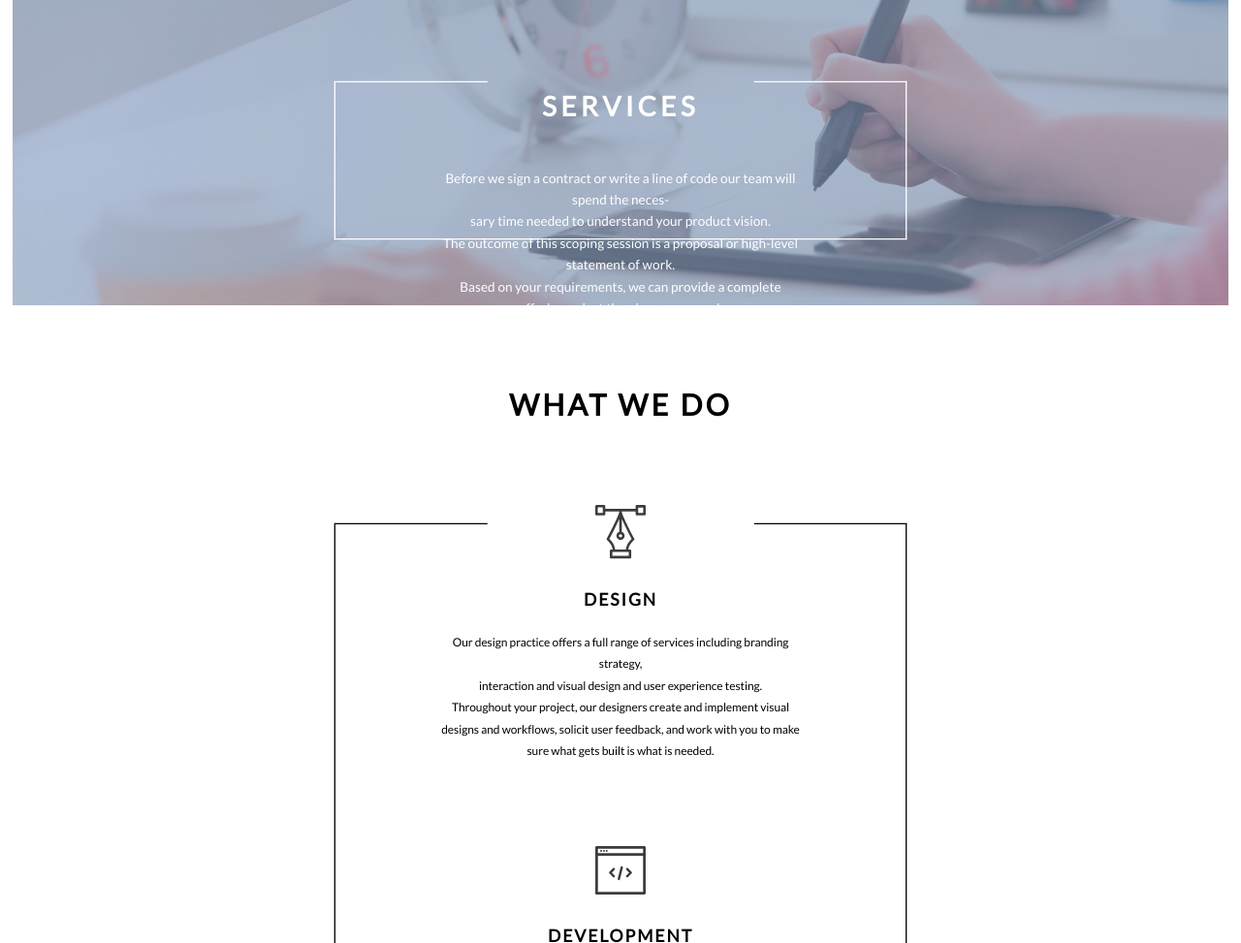
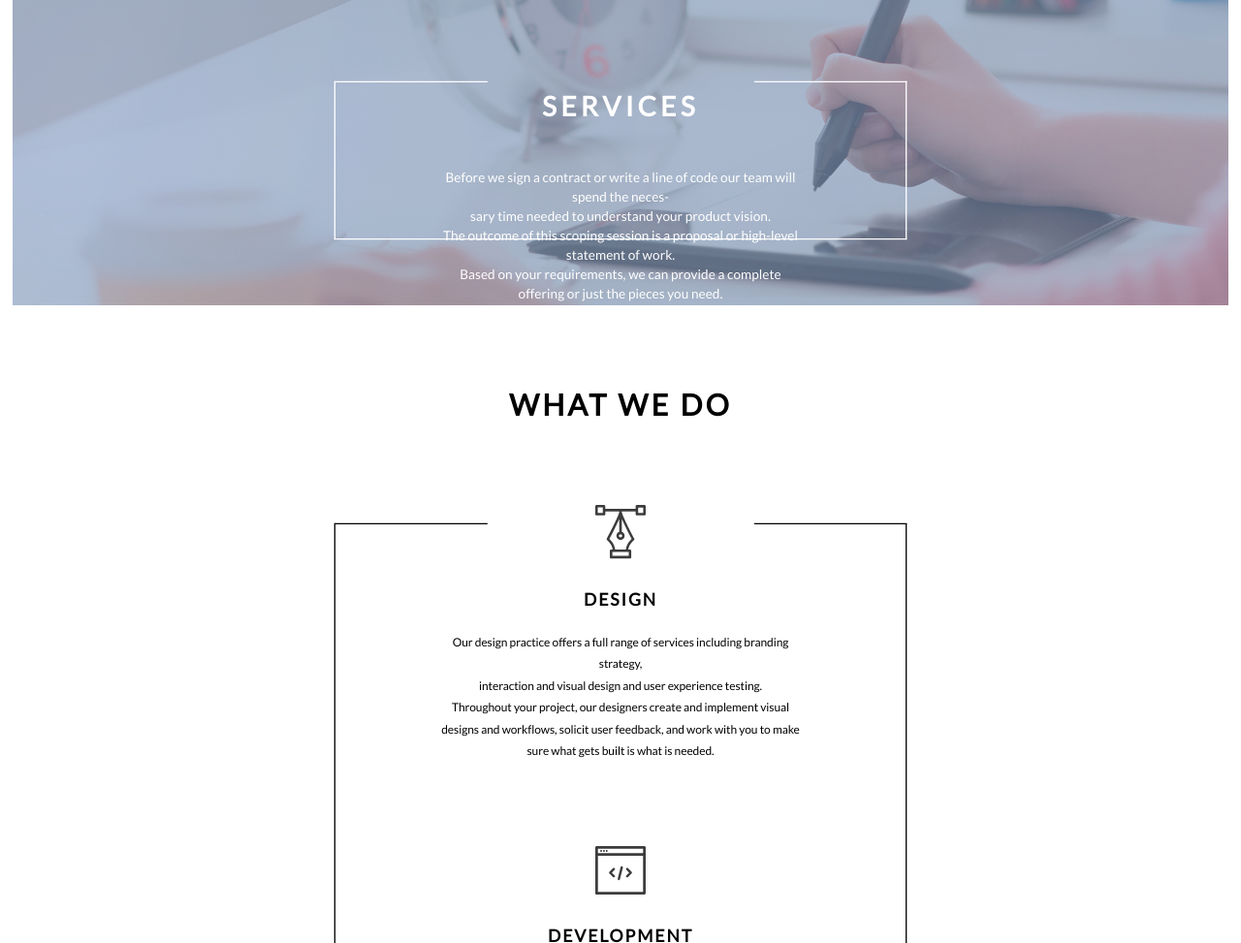
Before and after one commit to DmytroChekun/Lesson-13-Layout, a plain HTML site: page index.html in a window 1280 px wide. Shown: the part 1251-2224 px from the top of the page at 97% size. Drawn offline with Linux system fonts and the light colour scheme.

Commit message:
fixed firefox bug

```diff
--- a/css/style.css
+++ b/css/style.css
@@ -109,13 +109,13 @@
     box-sizing: border-box;
 }
 .services__border{
-    width: 46.2vw;
     position: absolute;
     top: 2vh;
     bottom: 0;
     left: 0;
     right: 0;
-    margin: auto;
+    margin:auto;
+    width: 46.2vw;
 }
 .services__title{
     position: absolute;
@@ -130,7 +130,9 @@
 .services__subtitle{
     font-size: 1.7vh;
     letter-spacing: 0.003vw;
-    line-height: 1.65em;
+    line-height: 2.5vh;
+    margin-top: 0;
+    margin-bottom: 0;
 }
 .services__subtitle-box{
     position: absolute;
@@ -140,6 +142,7 @@
     right: 0;
     margin: auto;
     width: 28.6vw;
+    padding: 0;
 }
 
 /*==========================================================.Function styles===================================================================*/
```
